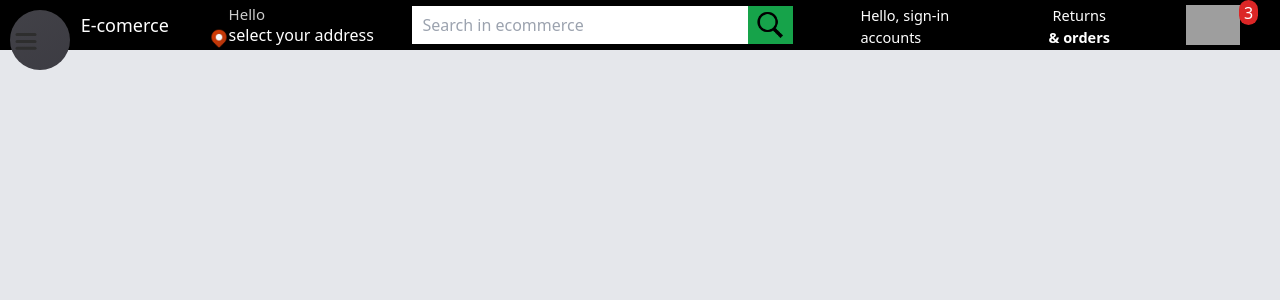
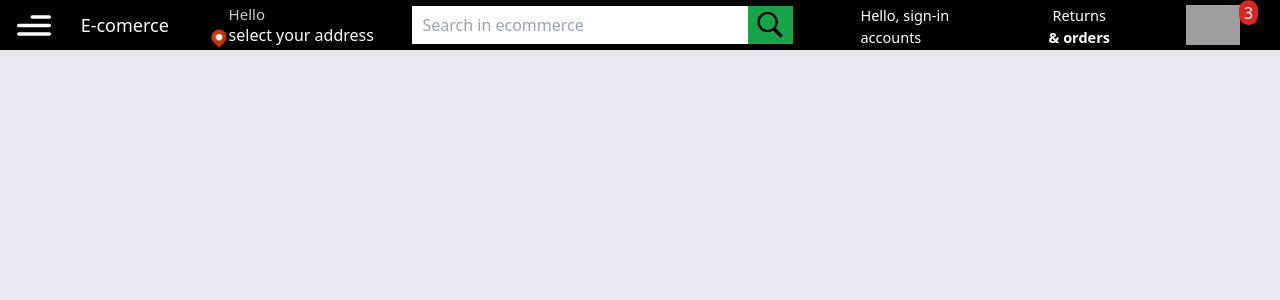
Before and after one commit to chandra1899/Ecommerce_frontend, a React (Vite) app: page /cart in a window 1280 px wide. Shown: the top 300 px of the page. Built offline with nearby package versions, Linux system fonts and the light colour scheme; grey boxes are pictures that could not be loaded.

Commit message:
animated side bar is sucessfully implmented

```diff
--- a/src/components/Navbar.jsx
+++ b/src/components/Navbar.jsx
@@ -1,5 +1,6 @@
 import React from 'react'
 import menu from '../assets/menu.svg'
+import close from '../assets/close.svg'
 import { useSelector,useDispatch} from 'react-redux'
 import { sideBar } from '../store/sideBarSlice'
 import search from '../assets/search.png'
@@ -15,10 +16,10 @@ const Navbar = () => {
 
   return (
     <div className='w-[100vw] h-[50px] fixed top-0 text-white bg-black flex items-center justify-around px-2 z-10'>
-      <img src={menu} alt="menu" className='h-[35px] w-[34px] cursor-pointer hover:border-2 hover:border-white' onClick={()=>{dispatch(sideBar.toggle())}}/>
+      <img src={isSideOpen?close:menu} alt="menu" className='h-[35px] w-[34px] cursor-pointer hover:border-2 hover:border-white z-[3]' onClick={()=>{dispatch(sideBar.toggle())}}/>
       <SideBar/>
-      <div className='font-medium  cursor-pointer flex flex-wrap hover:border-2 hover:border-white justify-center items-center p-2 h-[100%] w-[100px] text-[18px]' onClick={()=>{navigate('/')}}>E-comerce</div>
-      <div className='flex flex-row h-[90%] px-4 w-[190px] cursor-pointer hover:border-2 hover:border-white'>
+      <div className={`font-medium  cursor-pointer flex flex-wrap hover:border-2 hover:border-white justify-center items-center p-2 h-[100%] w-[100px] text-[18px]`} onClick={()=>{navigate('/')}}>E-comerce</div>
+      <div className={`flex flex-row h-[90%] px-4 w-[190px] cursor-pointer hover:border-2 hover:border-white `}>
        <div className=' flex justify-center items-end -mt-3'>
        <img src={address} className='h-[20px] w-[20px] ' alt="address-icon" />
        </div>
--- a/src/components/SideBar.jsx
+++ b/src/components/SideBar.jsx
@@ -4,6 +4,7 @@ import { useRef } from "react";
 import { motion, useCycle } from "framer-motion";
 import { MenuToggle } from "./sideMenuBar/MenuToggle";
 import { Navigation } from "./sideMenuBar/Navigation";
+import { useSelector,useDispatch} from 'react-redux'
 
 const sidebar = {
   open: (height = 1000) => ({
@@ -26,19 +27,20 @@ const sidebar = {
 };
 
 export const SideBar = () => {
+  const isSideOpen=useSelector((state)=>state.isSideOpen.isSideOpen)
   const [isOpen, toggleOpen] = useCycle(false, true);
   const containerRef = useRef(null);
 
   return (
     <motion.nav
       initial={false}
-      animate={isOpen ? "open" : "closed"}
+      animate={isSideOpen ? "open" : "closed"}
       ref={containerRef}
-      className='z-10 h-[100vh] w-[350px] fixed top-0 left-0 flex justify-center items-center'
+      className={`z-[2] h-[100vh] w-auto fixed -top-8 left-0 justify-center items-center`}
     >
-      <motion.div className=" bottom-0 w-[350px] absolute top-0 left-0 bg-black-gradient" variants={sidebar} />
+      <motion.div className=" bottom-0 w-[350px] absolute top-0 left-0 bg-black" variants={sidebar} />
       <Navigation />
-      <MenuToggle toggle={() => toggleOpen()} />
+      {/* <MenuToggle toggle={() => toggleOpen()} /> */}
     </motion.nav>
   );
 };
--- a/src/components/sideMenuBar/MenuItem.jsx
+++ b/src/components/sideMenuBar/MenuItem.jsx
@@ -22,13 +22,16 @@ export const MenuItem = () => {
   return (
     <motion.li
       variants={variants}
-      whileHover={{ scale: 1.1 }}
+    >
+      <motion.label className="ml-[100px] flex my-12 items-center">
+      <input type="checkbox" className="mr-6 h-[20px] w-[20px]"/>
+      <motion.p
+      whileHover={{ scale: 1.2 }}
       whileTap={{ scale: 0.95 }}
-    >
-      <div>
-      <input type="checkbox" />
-      <p>hello</p>
-      </div>
+      className="text-[18px] cursor-pointer mx-4"
+      >
+        hello</motion.p>
+      </motion.label>
     </motion.li>
   );
 };
```
